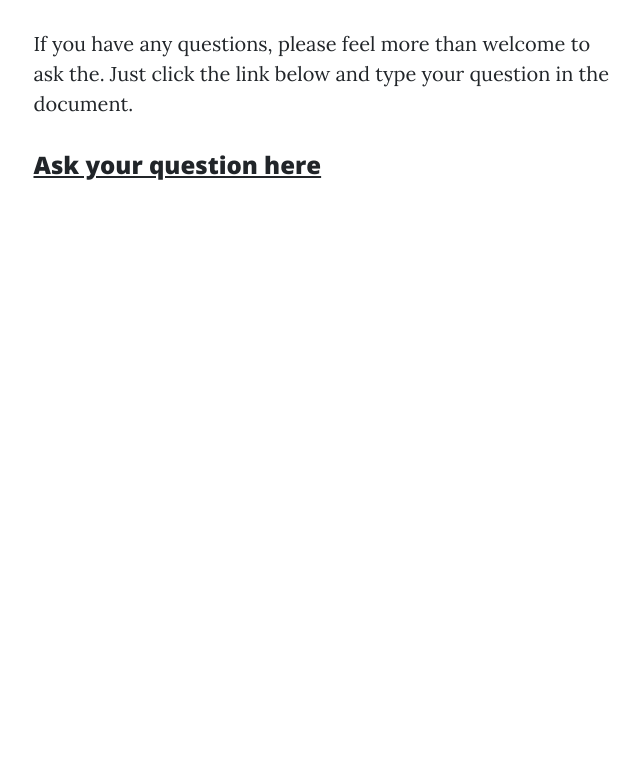
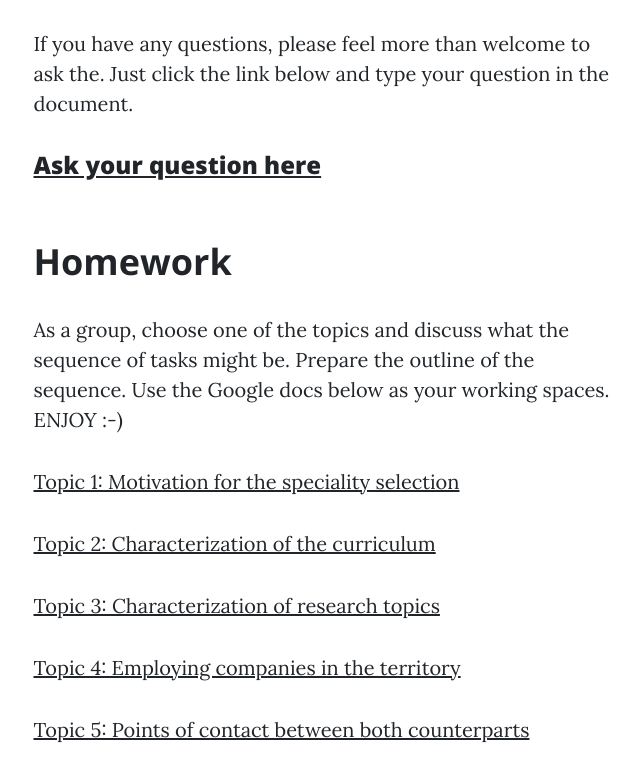
Before and after one commit to web2learn/telecollaboration, a plain HTML site: page unit2.html in a window 1280 px wide. Shown: the part 2152-2933 px from the top of the page, without its empty margins (312-952 px from the left). Before the commit the page ends 2424 px from the top, so only its background shows below. Drawn offline with nearby package versions, Linux system fonts and the light colour scheme.

Commit message:
update unit 2

```diff
--- a/unit2.html
+++ b/unit2.html
@@ -61,8 +61,14 @@
 
                         <h2 class="section-heading">Do you have any questions?</h2>
                         <p>If you have any questions, please feel more than welcome to ask the. Just click the link below and type your question in the document.</p>
-                        <h4><u><a href="https://docs.google.com/document/d/11v-I_xAqj5MpQLDQPpm7C6DVPJaeKFVsjgccoUSCIZQ/edit?usp=sharing">Ask your question here</a></u></h4><br><br>
-
+                        <h4><u><a href="https://docs.google.com/document/d/11v-I_xAqj5MpQLDQPpm7C6DVPJaeKFVsjgccoUSCIZQ/edit?usp=sharing">Ask your question here</a></u></h4>
+                        <h2 class="section-heading">Homework</h2>
+                        <p>As a group, choose one of the topics and discuss what the sequence of tasks might be. Prepare the outline of the sequence. Use the Google docs below as your working spaces. ENJOY :-)</p>
+                        <p><a href="https://docs.google.com/document/d/1bITybAk7TUpwMFVA3M7x-reCnZsArXNMB28d22m1fBk/edit?usp=sharing">Topic 1: Motivation for the speciality selection</a></p>
+                        <p><a href="https://docs.google.com/document/d/12CmoCubArGA7DPSAD4jnT9_aQHB6FVja9MeQZIWTCl0/edit?usp=sharing">Topic 2: Characterization of the curriculum</a></p>
+                        <p><a href="https://docs.google.com/document/d/1h9qO9MqlsPtmJD-klAzPS5YFTzOk0s9B83Pt-r-lWsE/edit?usp=sharing">Topic 3: Characterization of research topics</a></p>
+                        <p><a href="https://docs.google.com/document/d/1rvZMSlmnniMD_aTTA5QvPEB_eGHBce3xX-5M3LBSMOY/edit?usp=sharing">Topic 4: Employing companies in the territory</a></p>
+                        <p><a href="https://docs.google.com/document/d/13MDn8uHwAoJJbGZCIdbRmrLlKelpHtI9NRitUUpWpog/edit?usp=sharing">Topic 5: Points of contact between both counterparts</a></p>
 
 
                     </div>
```
